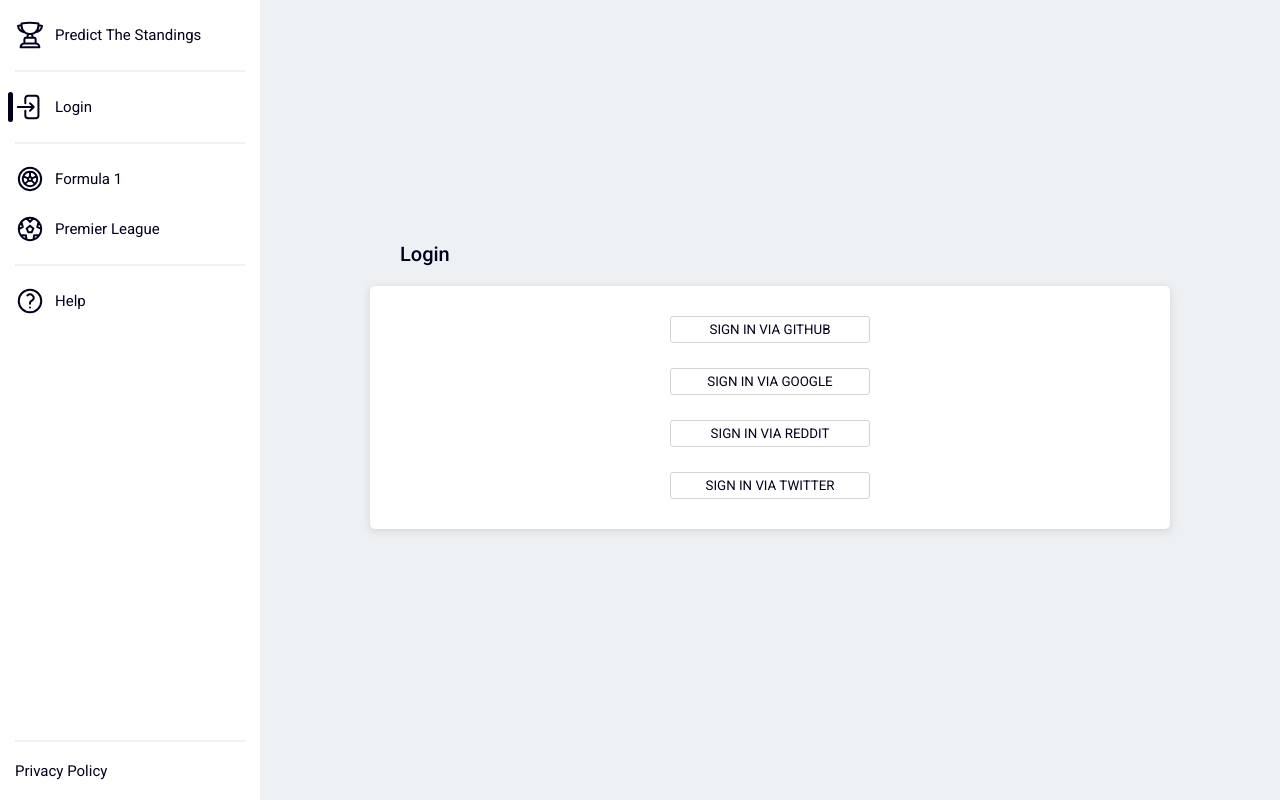
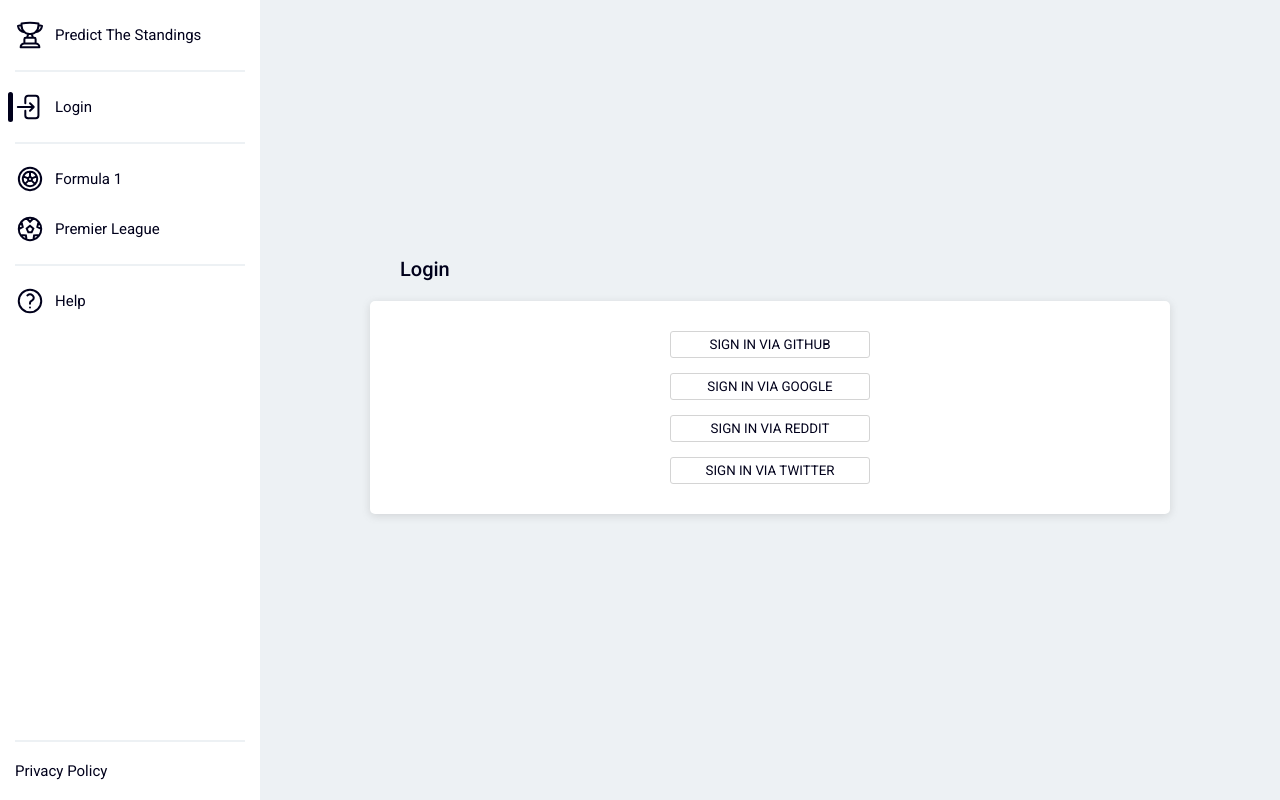
Before and after one commit to davidwillprice/predict-the-standings, a Next.js app: page /login in a window 1280 px wide. Built offline with nearby package versions, Linux system fonts and the light colour scheme; no server answers.

Commit message:
Change how button width is decided

```diff
--- a/src/ui/components/button/button.module.scss
+++ b/src/ui/components/button/button.module.scss
@@ -6,7 +6,7 @@
   padding: 5px;
   border-radius: 3px;
   text-transform: uppercase;
-  min-width: 200px;
+  width: 100%;
   cursor: pointer;
   margin-bottom: 15px;
   color: $secondary-color;
--- a/src/ui/components/form/form.module.scss
+++ b/src/ui/components/form/form.module.scss
@@ -25,7 +25,8 @@
 }
 .formBtns {
   text-align: center;
-  margin-top: 15px;
+  margin: 15px auto 0;
+  max-width: 200px;
 }
 
 @media (max-width: $mobile-menu-breakpoint) {
--- a/src/ui/components/login/login-form.tsx
+++ b/src/ui/components/login/login-form.tsx
@@ -15,6 +15,7 @@
        * Apple developer program costs $99py so can't add Apple provider*/}
       {/**@todo Add Linkedin login */}
       {/**@todo Fix Patreon & Spotify logins */}
+      <div className={styles.btn_con}>
         <Button
           onClick={async () => {
             await signIn("github", { redirect: false });
@@ -54,5 +55,6 @@
           Sign in via Twitter
         </Button>
       </div>
+    </div>
   </>
 );
--- a/src/ui/components/login/login.module.scss
+++ b/src/ui/components/login/login.module.scss
@@ -4,3 +4,6 @@
   align-items: center;
   gap: 10px;
 }
+.btn_con {
+  max-width: 200px;
+}
```
Lines whose indentation alone changed are shown as unchanged.
